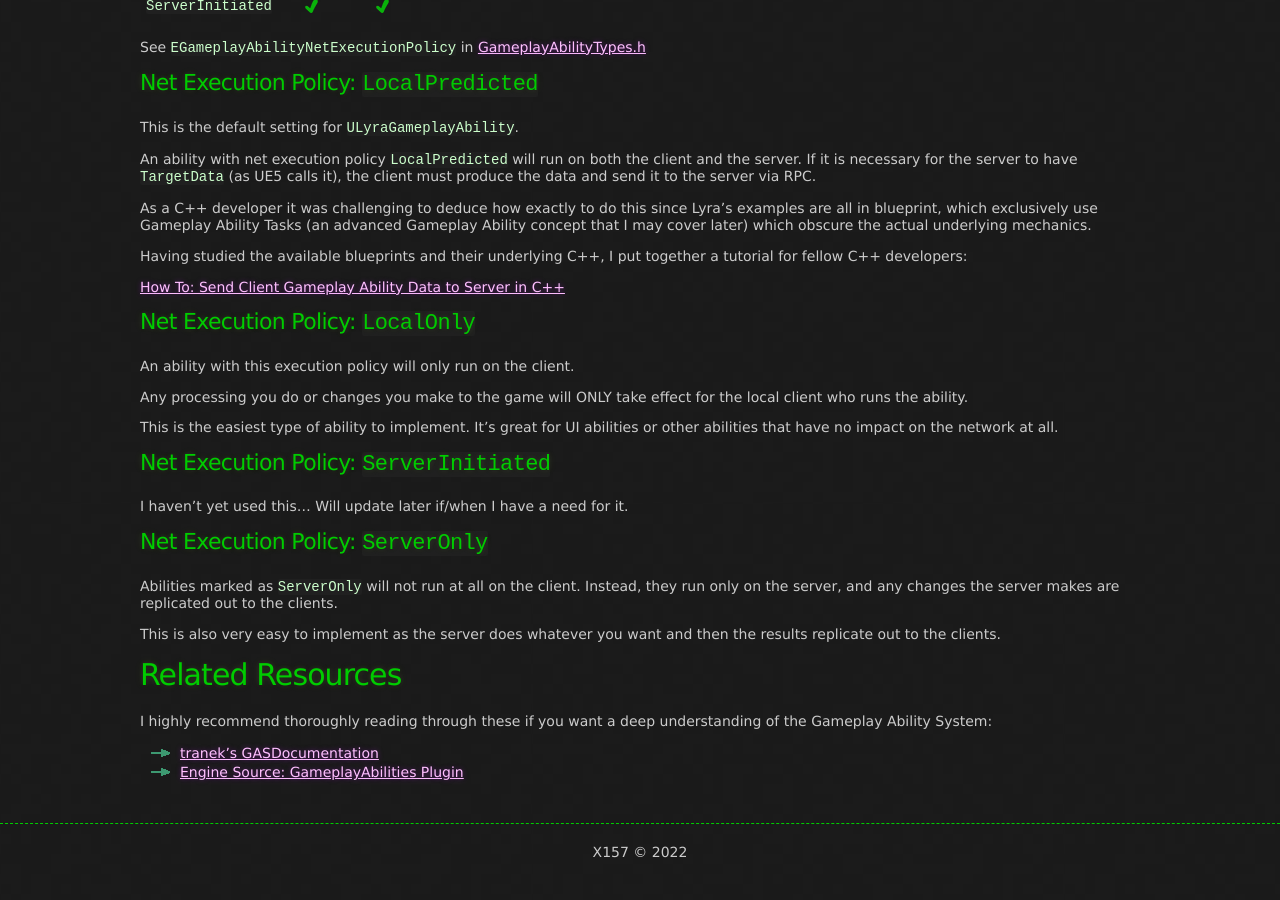
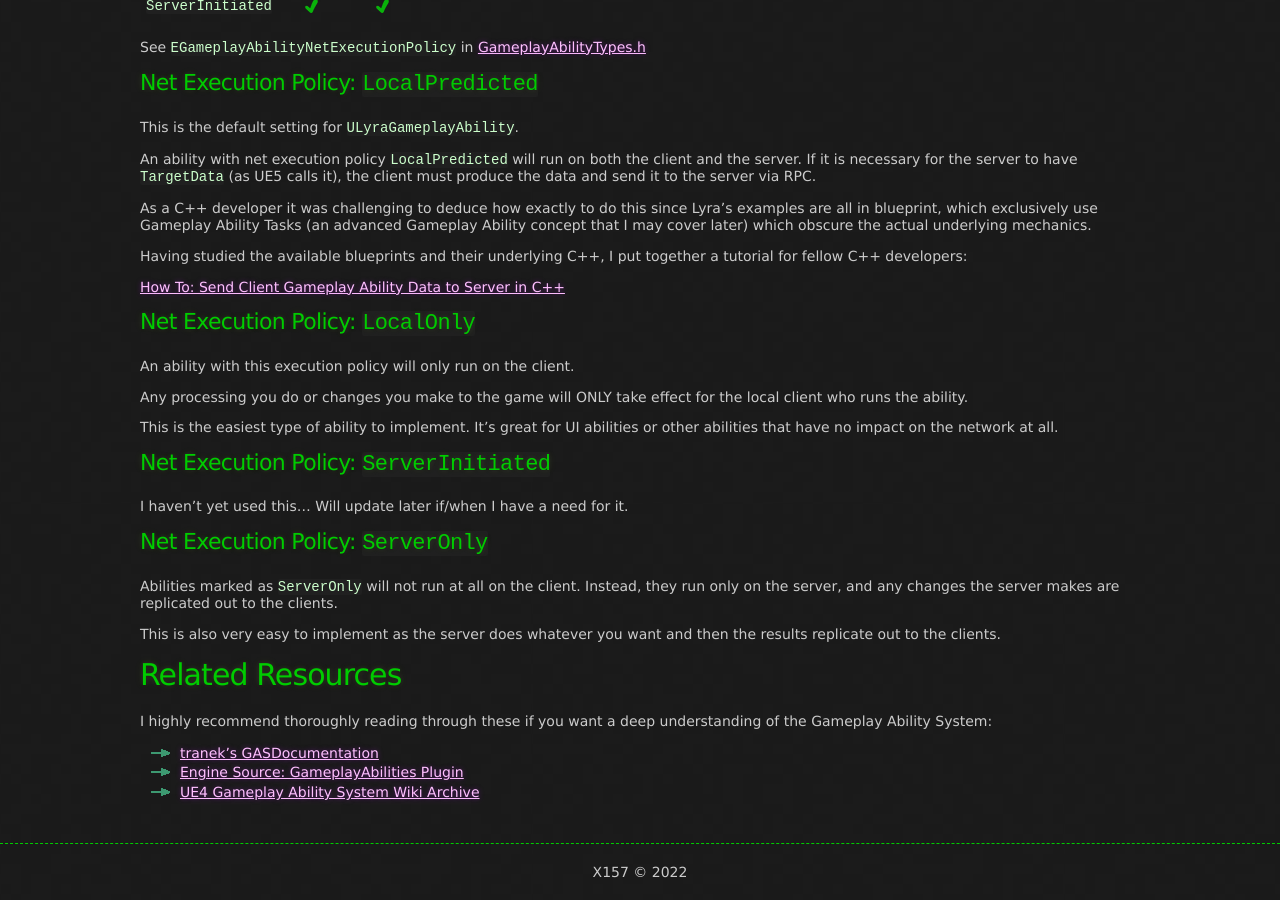
Before and after one commit to x157/x157.github.io, a Jekyll site: the page built from UE5/GameplayAbilitySystem/index.md, in a window 1280 px wide and 900 px high, scrolled down 2689 px. Built offline with Jekyll 4.4.1, drawn with Linux system fonts in a browser that asks for light colours.

Commit message:
Add Related resource link

```diff
--- a/UE5/GameplayAbilitySystem/index.md
+++ b/UE5/GameplayAbilitySystem/index.md
@@ -217,3 +217,4 @@ I highly recommend thoroughly reading through these if you want a deep understan
 
 - [tranek's GASDocumentation](https://github.com/tranek/GASDocumentation)
 - [Engine Source: GameplayAbilities Plugin](https://github.com/EpicGames/UnrealEngine/tree/release/Engine/Plugins/Runtime/GameplayAbilities)
+- [UE4 Gameplay Ability System Wiki Archive](https://unreal.gg-labs.com/wiki-archives/networking/gameplay-abilities-and-you)
```
